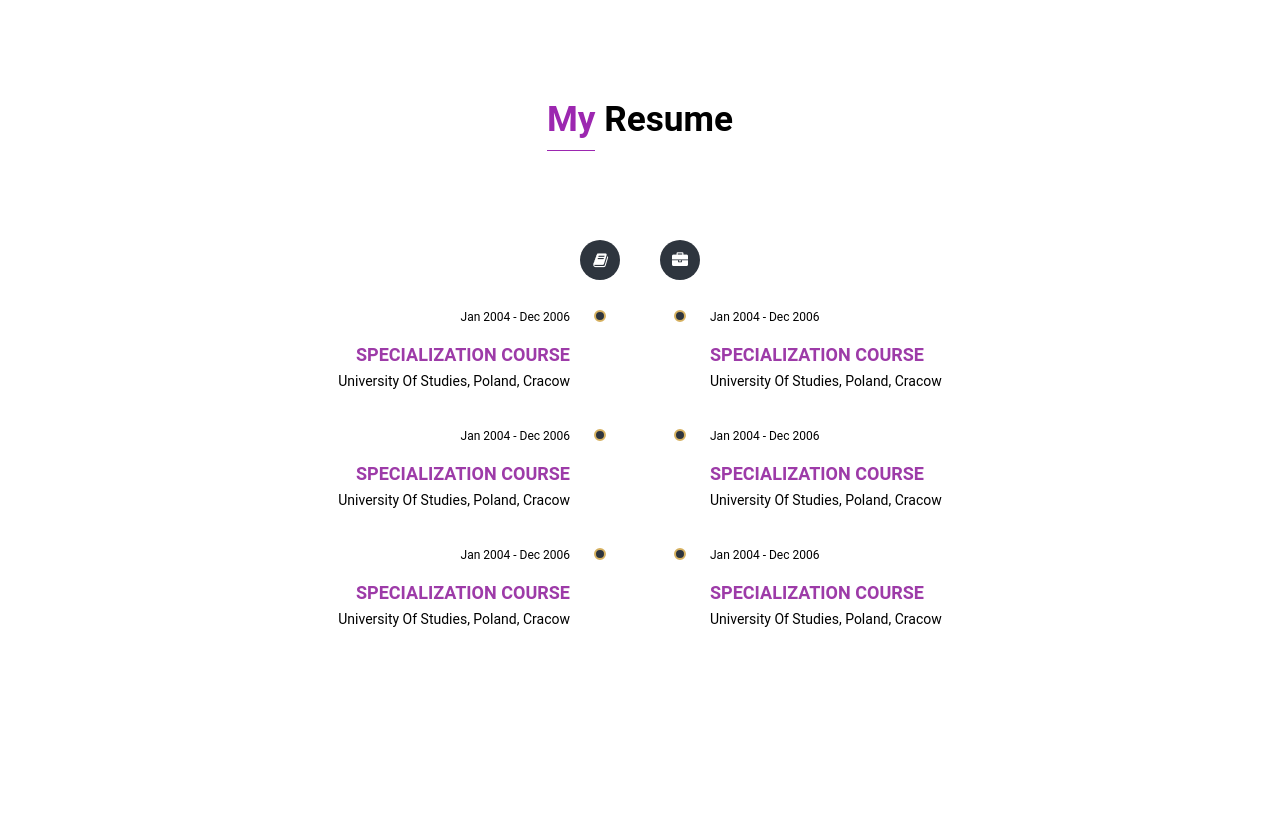
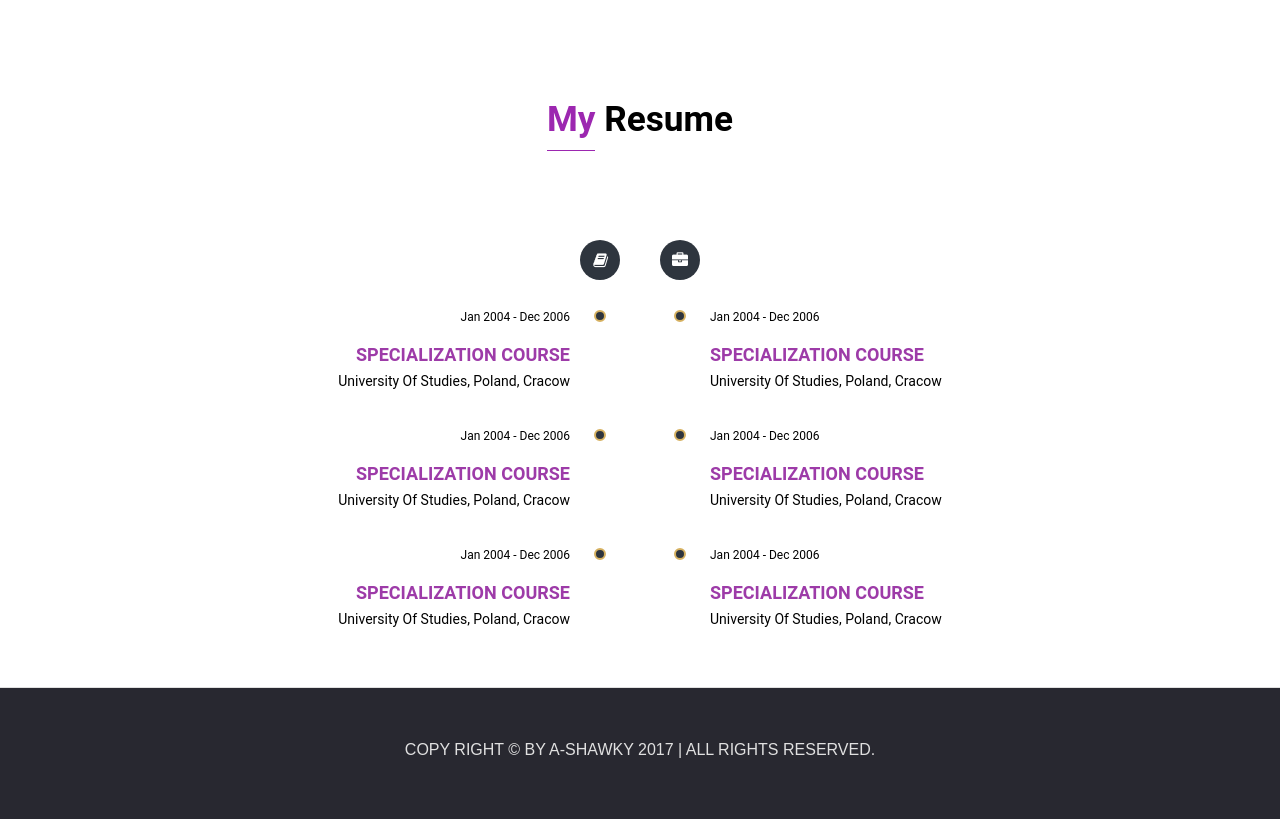
Before and after one commit to front-end-by-rimantas/24-grupe-portfolio-netlify, a website: page index.html in a window 1280 px wide. Shown: the part 802-1621 px from the top of the page. Before the commit the page ends 1489 px from the top, so only its background shows below. Drawn offline with Linux system fonts and the light colour scheme.

Commit message:
footer #21

```diff
--- a/css/About.css
+++ b/css/About.css
@@ -1,6 +1,7 @@
 @import './components/reset.css';
 @import './components/layout.css';
-@import './components/resume.css'
+@import './components/resume.css';
+@import './components/footer.css';
 
 /* CUSTOM ABOUT PAGE CSS */
 
--- a/css/Home.css
+++ b/css/Home.css
@@ -1,6 +1,8 @@
 @import './components/reset.css';
+@import './components/variable.css';
 @import './components/layout.css';
 @import './components/header.css';
+@import './components/footer.css';
 
 /* CUSTOM HOME PAGE CSS */
 
--- /dev/null
+++ b/css/components/footer.css
@@ -0,0 +1,31 @@
+
+.footer h6 {
+	font-size: 16px;
+	color: #E0E0E0;
+}
+
+.footer h6 {
+	font-family: 'Montserrat', sans-serif;
+	text-transform: uppercase;
+}
+
+.footer h6 {
+	margin-bottom: .5rem;
+	font-weight: 500;
+	line-height: 1.2;
+}
+
+.footer {
+	text-align: center;
+}
+
+.footer {
+	background-color: #282830;
+	padding: 2rem;
+	border-top: 1px solid #e0e0e0;
+    color: #e0e0e0;
+}
+
+.text-center {
+	text-align: center;
+}
--- a/css/components/variable.css
+++ b/css/components/variable.css
@@ -1,5 +1,4 @@
 :root {
     --main-color: rgb(216, 202, 202);
     --secondary-color:darkviolet;
-
 }
--- a/index.html
+++ b/index.html
@@ -105,6 +105,13 @@
     <!--Blog (3 blokai sugrazina i headeri)-->
     <!--Contacts (2 forms, 1 button)-->
     <!--Footer (1 eilute)-->
+    <footer class="container footer text-center">
+        <div class="row">
+            <div class="col-12">
+                 <h6>Copy right &copy; By A-Shawky 2017 | All Rights Reserved.</h6>
+            </div>
+        </div>
+    </footer>
 
     <script src="./js/Home.js" type="module"></script>
 </body>
```
